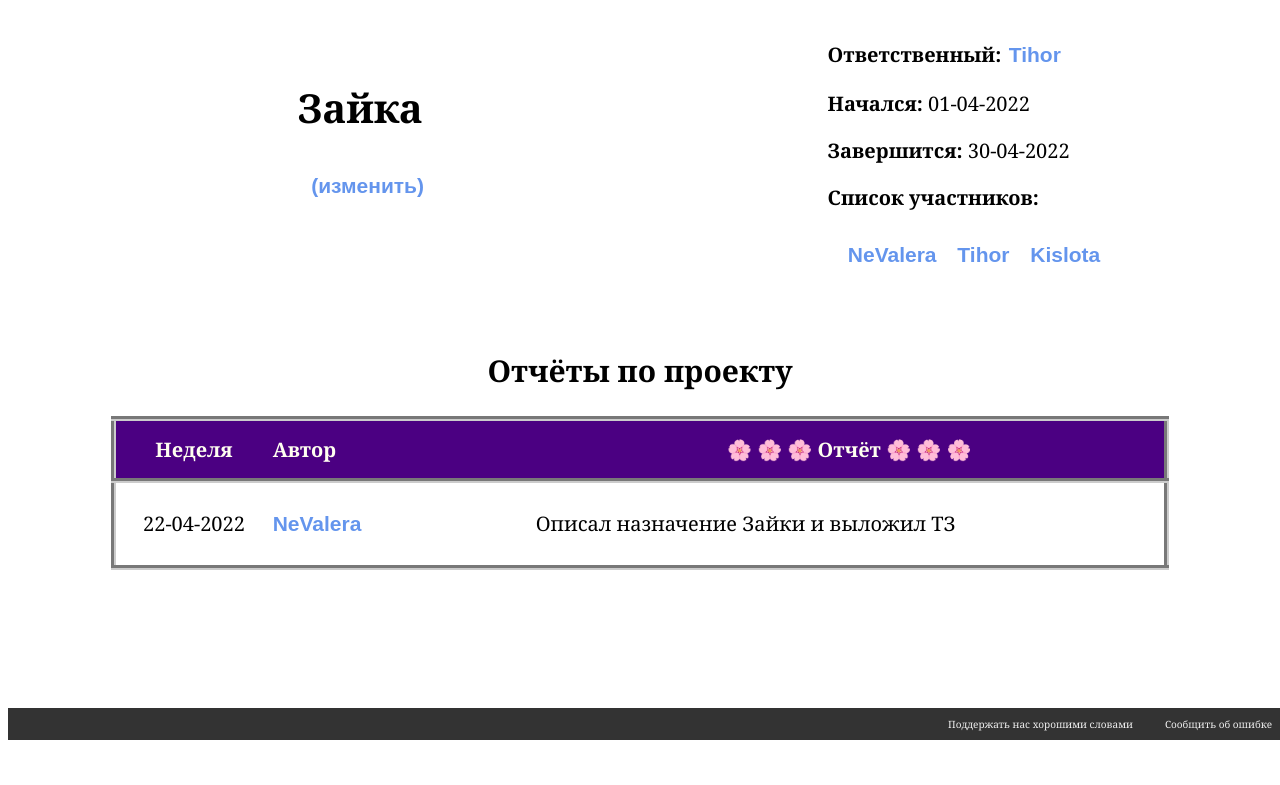
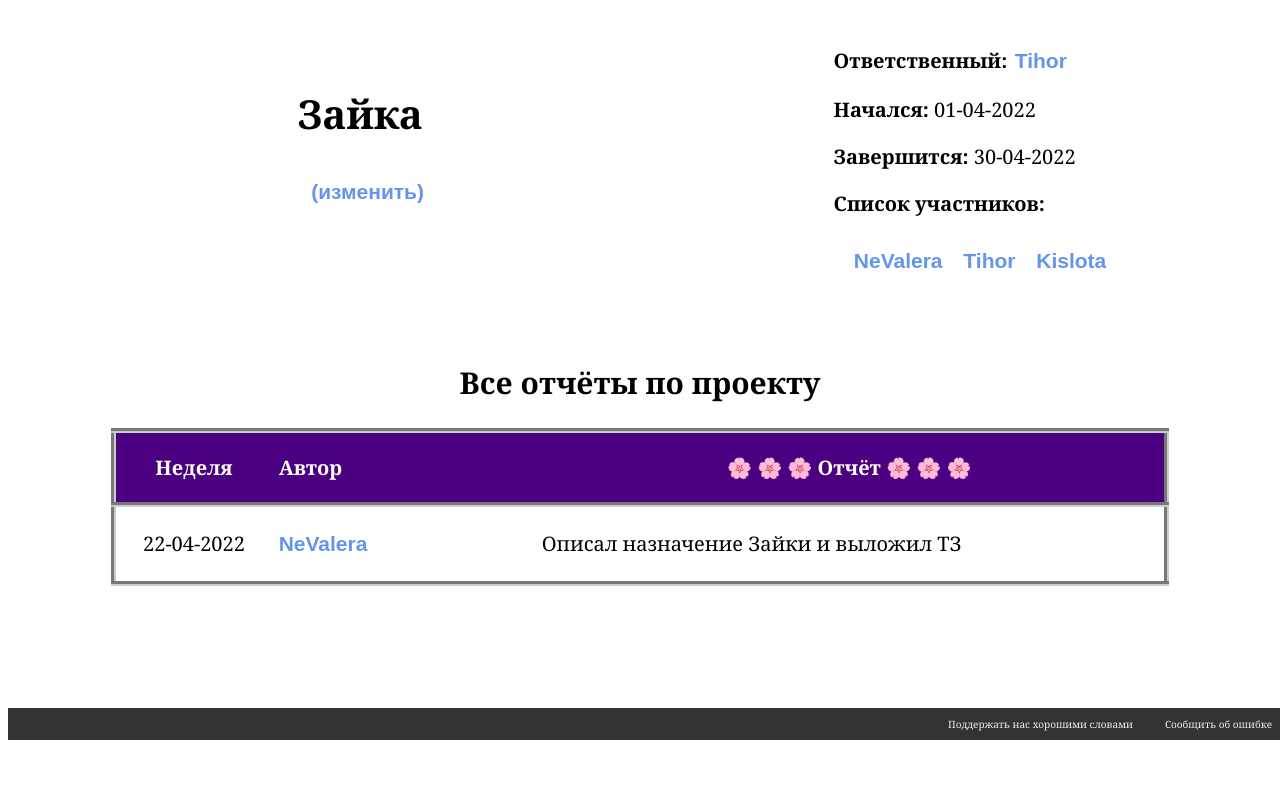
Before and after one commit to TihrLef/TeleBot, a Django app: page /TeleBot/project/1 in a window 1280 px wide. Shown: the part 60-845 px from the top of the page. Run offline with Django 4.2, Linux system fonts and the light colour scheme; a user stored in the database is signed in; data comes from the database, SQL or seed files in the repository; both versions use the stored data as it was after the commit.

Commit message:
work on projects - add add-ons to SU

```diff
--- a/web/TeleBot/templates/Projects/project_detail.html
+++ b/web/TeleBot/templates/Projects/project_detail.html
@@ -10,9 +10,8 @@
 		border: 5px groove #ccc; /* Рамка вокруг таблицы */
 	   }
 	   TD, TH {
-		height: 80px;
-		margin-left:20px
-		padding: 3px; /* Поля вокруг содержимого ячеек */
+		height: 60px;
+		padding: 7px; /* Поля вокруг содержимого ячеек */
 		border: 5px groove #ccc; /* Граница между ячейками */
 		border-left:0;
 		border-right:0;
@@ -81,15 +80,15 @@
 	</table>
 	<br><br>
 
-    <h2 align = center>Отчёты по проекту</h2>
-	{% if project.report_set.all %}
+    <h2 align = center>{% if user.is_staff or user == project.responsible_user %}Все{% else %}Ваши{% endif %} отчёты по проекту</h2>
+	{% if reports %}
 	<table align = center width = 85% cellspacing="0" border="2" id="myTable">
 		<tr>
 			<th width = 15% onclick="sortTable(0)" align=center>Неделя</th>
 			<th width = 25% onclick="sortTable(1)" align=left>Автор</th>
 			<th width = 70% onclick="sortTable(2)" align=center>🌸 🌸 🌸 Отчёт 🌸 🌸 🌸</th>
 		</tr>
-    {% for report in project.report_set.all %}
+    {% for report in reports %}
 		<tr>
 			<td align=center>{{report.report_date|date:'d-m-Y'}}</td>
 			<td><a class = "mya" href="{{ report.user.get_absolute_url }}">{{report.user}}</a>
--- a/web/TeleBot/templates/Users/user_list.html
+++ b/web/TeleBot/templates/Users/user_list.html
@@ -15,9 +15,8 @@
 
    }
    TD, TH {
-    height: 55px;
-	margin-left:20px
-    padding: 20px; /* Поля вокруг содержимого ячеек */
+    height: 50px;
+    padding: 8px; /* Поля вокруг содержимого ячеек */
     border: 5px groove #ccc; /* Граница между ячейками */
 	border-left:0;
 	border-right:0;
--- a/web/TeleBot/urls.py
+++ b/web/TeleBot/urls.py
@@ -11,7 +11,7 @@ urlpatterns = []
 urlpatterns += [
     re_path(r'^$', views.index, name='index'),
 	re_path(r'^projects/$', views.sort_index, name='projects'),
-	re_path(r'^project/(?P<pk>\d+)$', views.ProjectDetailView.as_view(), name='project-detail'),
+	re_path(r'^project/(?P<pk>\d+)$', views.project_detail, name='project-detail'),
 	re_path(r'^users/$', views.UsersListView.as_view(), name='users'),
 
 ]
--- a/web/TeleBot/views.py
+++ b/web/TeleBot/views.py
@@ -32,16 +32,19 @@ def report(request):
 class ProjectDetailView(generic.DetailView):
 	model = Project
 
-def project_detail_view(request,pk):
+def project_detail(request,pk):
 	try:
-		project_id=Project.objects.get(pk=pk)
+		project=Project.objects.get(pk=pk)
 	except Project.DoesNotExist:
 		raise Http404("Такого проекта не существует!")
-
+	if request.user.is_staff or request.user == project.responsible_user:
+		reports = project.report_set.all()
+	else:
+		reports = project.report_set.all().filter(user=request.user)
 	return render(
 		request,
-		'project/project_detail.html',
-		context={'project':project_id,}
+		'Projects/project_detail.html',
+		context={'project':project, 'reports':reports}
 	)
 
 def project_add(request):
@@ -79,8 +82,6 @@ def user_detail(request,pk):
 		context={'user':tele_id,}
 	)
 
-
-
 '''
 def person_detail_view(request,pk):
 	try:
```
Also changed, not shown: web/TeleBot/templates/Projects/project_list.html (+8 -6 lines), web/db.sqlite3.
